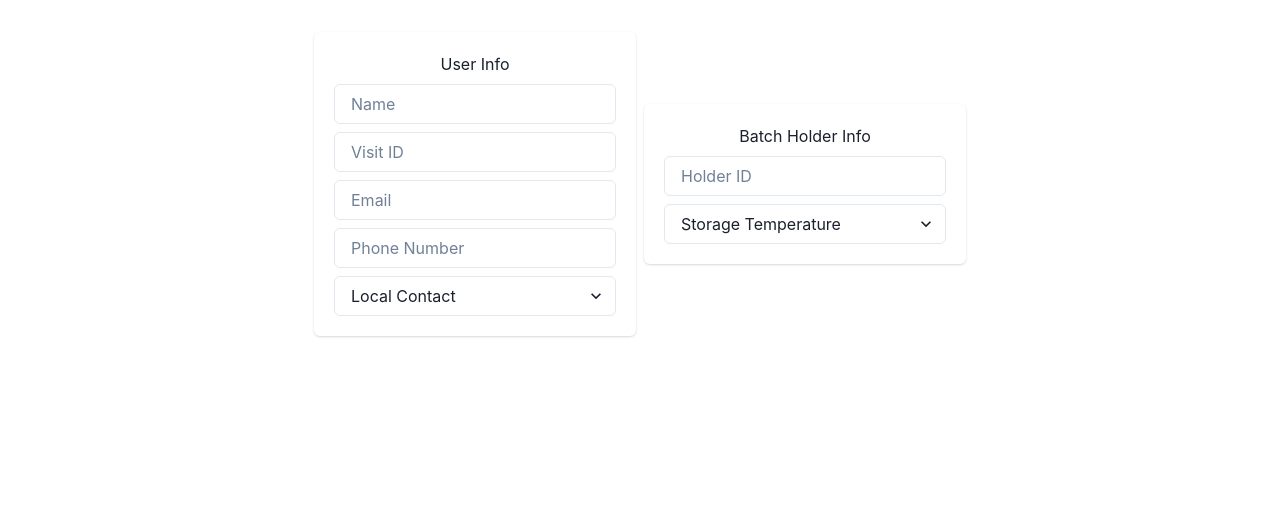
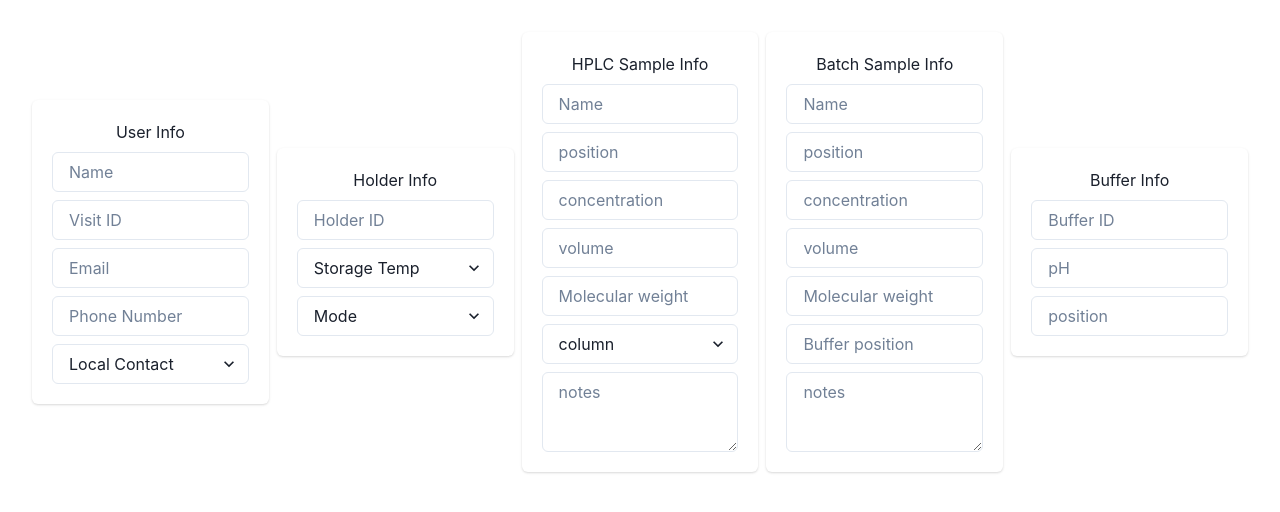
Before and after one commit to tizayi/mail-in, a React (Vite) app in the folder frontend/: page / in a window 1280 px wide. Shown: the top 512 px of the page. Built offline with nearby package versions, Linux system fonts and the light colour scheme.

Commit message:
add key frontend components

```diff
--- a/frontend/src/App.tsx
+++ b/frontend/src/App.tsx
@@ -1,7 +1,9 @@
 import "./App.css"
 import {  HStack } from '@chakra-ui/react'
-import UserInfo from "./user"
-import { HolderInfo } from "./holder"
+import UserInfo from "./userInfo"
+import HolderInfo from "./holderInfo"
+import {HplcSampleInfo, BatchSampleInfo}from "./sampleInfo"
+import BufferInfo from "./bufferInfo"
 
 export default function App() {
   return (
@@ -9,6 +11,9 @@ export default function App() {
     <HStack>
       <UserInfo/>
       <HolderInfo/>
+      <HplcSampleInfo/>
+      <BatchSampleInfo/>
+      <BufferInfo/>
     </HStack>
   </>)
 }
--- /dev/null
+++ b/frontend/src/bufferInfo.tsx
@@ -0,0 +1,19 @@
+import "./App.css"
+import {  Card, CardBody, Stack, Input, Center } from '@chakra-ui/react'
+
+export default function BufferInfo() {
+
+    return (
+      <>
+      <Card>
+          <CardBody>
+          <Stack>
+              <Center>Buffer Info</Center>
+              <Input placeholder='Buffer ID' />
+              <Input placeholder="pH"/>
+              <Input placeholder="position"/>
+          </Stack>
+          </CardBody>
+      </Card>
+      </>)
+  }
--- a/frontend/src/holder.tsx
+++ b/frontend/src/holderInfo.tsx
@@ -1,19 +1,23 @@
 import "./App.css"
 import {  Card, CardBody, Stack, Input, Select, Center } from '@chakra-ui/react'
 
-export function HolderInfo() {
+export default function HolderInfo() {
 
     return (
       <>
       <Card>
           <CardBody>
           <Stack>
-              <Center>Batch Holder Info</Center>
+              <Center>Holder Info</Center>
               <Input placeholder='Holder ID' />
-              <Select placeholder='Storage Temperature'>
+              <Select placeholder='Storage Temp'>
                   <option value='room'>room</option>
                   <option value='4  '>4 &deg;C</option>
                   <option value='-80'>-80 &deg;C</option>
+              </Select>
+              <Select placeholder='Mode'>
+                  <option value='room'>HPLC</option>
+                  <option value='4  '>Batch</option>
               </Select>
           </Stack>
           </CardBody>
--- /dev/null
+++ b/frontend/src/sampleInfo.tsx
@@ -0,0 +1,46 @@
+import "./App.css"
+import {  Card, CardBody, Stack, Input, Select, Center, Textarea } from '@chakra-ui/react'
+
+export function HplcSampleInfo() {
+
+    return (
+      <>
+      <Card>
+          <CardBody>
+          <Stack>
+              <Center>HPLC Sample Info</Center>
+                <Input placeholder='Name' />
+                <Input placeholder='position'/>
+                <Input placeholder="concentration"/>
+                <Input placeholder="volume"/>
+                <Input placeholder="Molecular weight"/>
+                <Select placeholder='column'>
+                  <option value='1'>column 1</option>
+                  <option value='2'>4 column 2</option>
+              </Select>
+              <Textarea placeholder='notes' />
+          </Stack>
+          </CardBody>
+      </Card>
+      </>)
+  }
+  export function BatchSampleInfo() {
+
+    return (
+      <>
+      <Card>
+          <CardBody>
+          <Stack>
+              <Center>Batch Sample Info</Center>
+                <Input placeholder='Name' />
+                <Input placeholder='position'/>
+                <Input placeholder="concentration"/>
+                <Input placeholder="volume"/>
+                <Input placeholder="Molecular weight"/>
+                <Input placeholder="Buffer position"/>
+                <Textarea placeholder='notes' />
+          </Stack>
+          </CardBody>
+      </Card>
+      </>)
+  }
--- a/frontend/src/user.tsx
+++ b/frontend/src/userInfo.tsx
@@ -14,9 +14,9 @@ export default function UserInfo() {
             <Input placeholder='Email' />
             <Input placeholder='Phone Number' />
             <Select placeholder='Local Contact'>
-                <option value='option1'>Option 1</option>
-                <option value='option2'>Option 2</option>
-                <option value='option3'>Option 3</option>
+                <option value='person1'>person 1</option>
+                <option value='person2'>person 2</option>
+                <option value='person3'>person 3</option>
             </Select>
         </Stack>
         </CardBody>
```
Also changed, not shown: 1 other file (tests, documents, lock files or other folders). Lines whose indentation alone changed are shown as unchanged.
